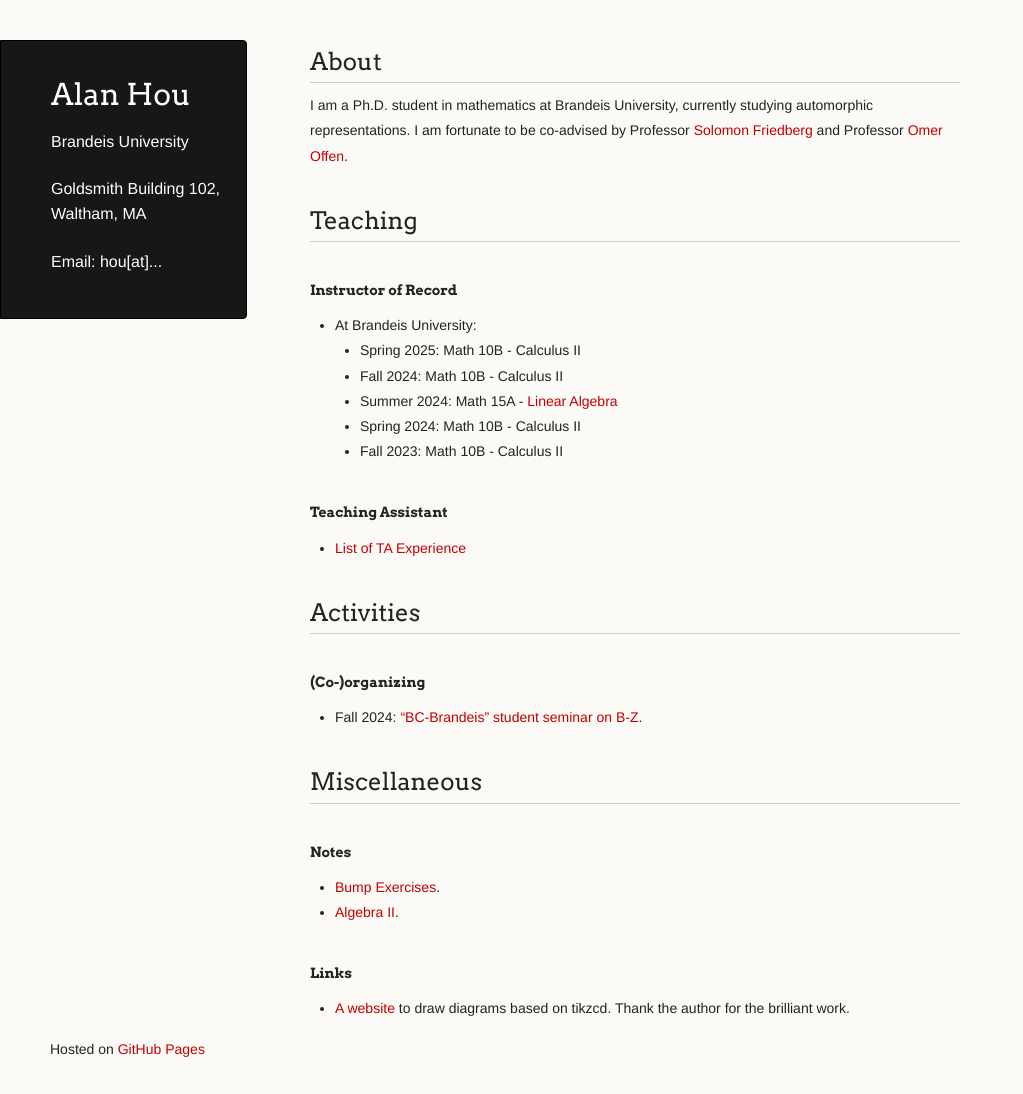
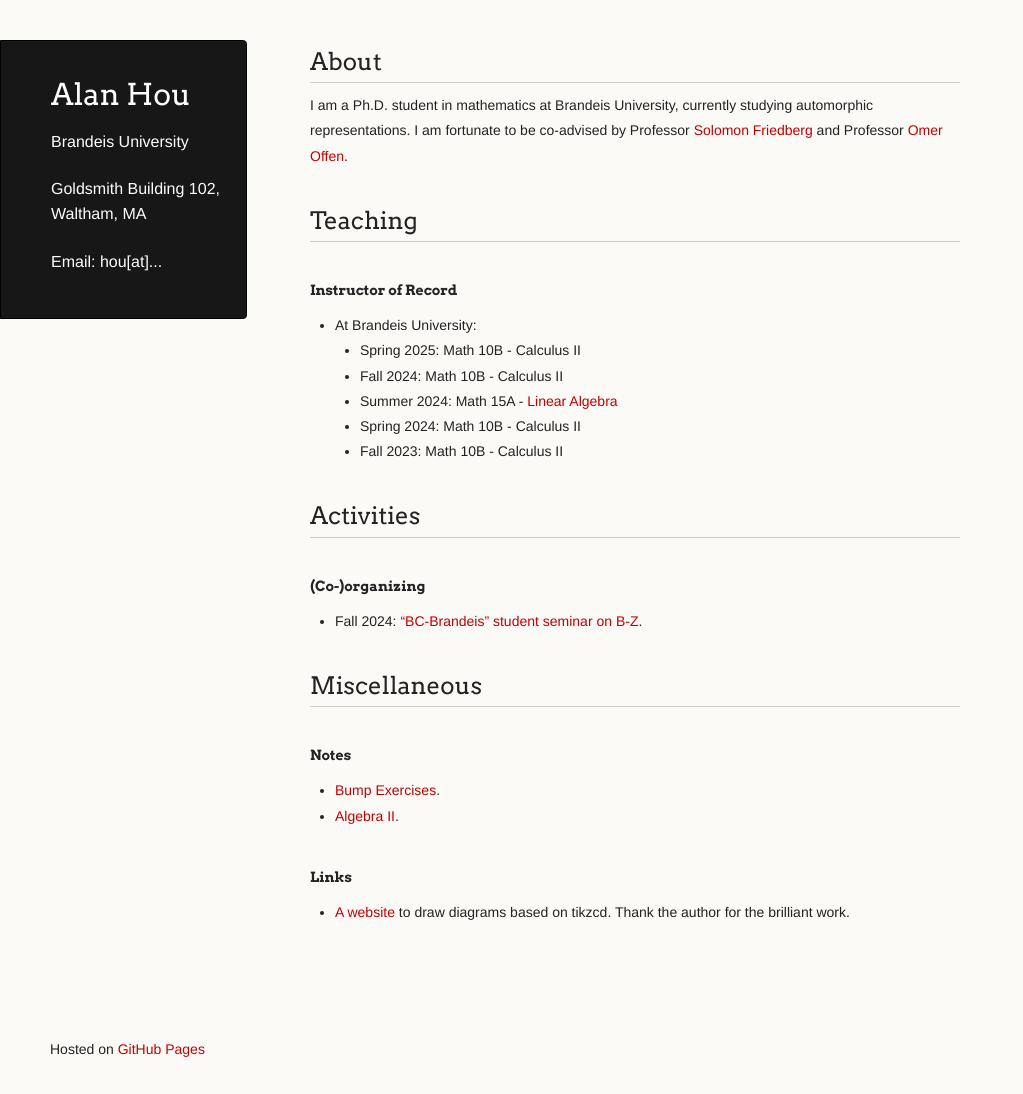
Before and after one commit to axhou/axhou.github.io, a Jekyll site: the page built from index.md, in a window 1280 px wide and 1094 px high. Shown: the whole window, without its empty margins (0-1023 px from the left). Built offline with Jekyll 4.4.1, drawn with Linux system fonts in a browser that asks for light colours; our own code applies the rules of GitHub Pages for plain Markdown files.

Commit message:
Update index.md

```diff
--- a/index.md
+++ b/index.md
@@ -17,9 +17,6 @@
   - Spring 2024: Math 10B - Calculus II
   - Fall 2023: Math 10B - Calculus II
 
-#### Teaching Assistant
- - [List of TA Experience](./talist.md)
-
 ## Activities
 #### (Co-)organizing
 - Fall 2024: ["BC-Brandeis" student seminar on B-Z](./bzf2024.html).
```
